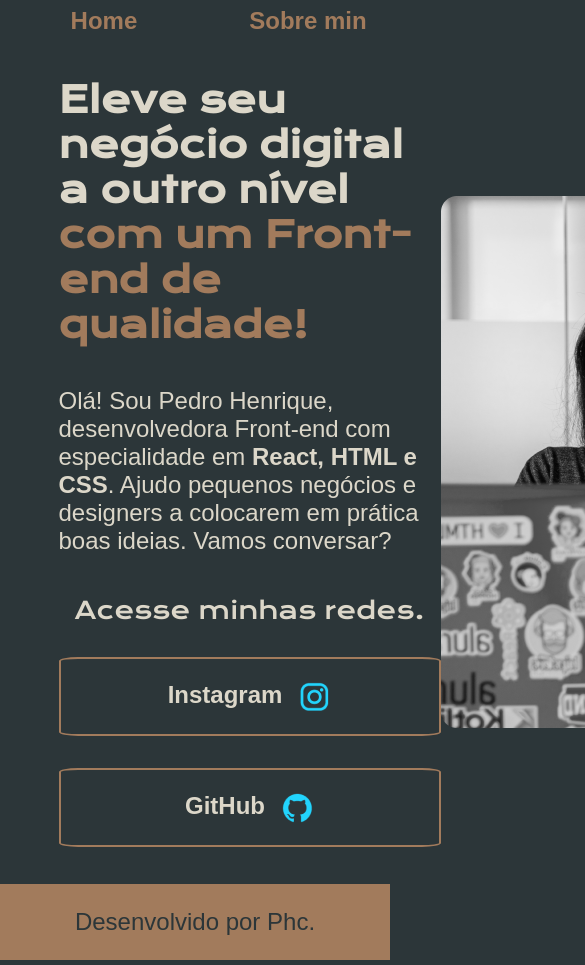
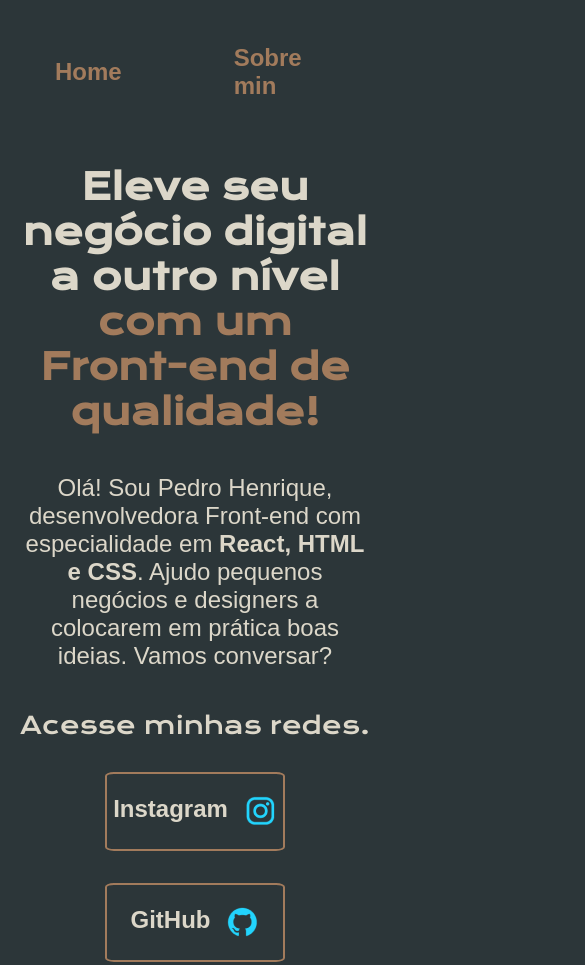
Before and after one commit to phcdev2023/R_alura, a plain HTML site: page index.html in a window 390 px wide. Shown: the top 965 px of the page, 585 px wide, since content can reach past the window. Drawn offline with nearby package versions, Linux system fonts and the light colour scheme.

Commit message:
commit final

```diff
--- a/index.html
+++ b/index.html
@@ -21,15 +21,15 @@
             <h2 class="apresentacao__subtitulo">
                 Acesse minhas redes.
             </h2>
-            <a class="apresentacao__links__link" href="https://instagram.com/phc_hc">Instagram
+            <a class="apresentacao__links__navegacao" href="https://instagram.com/phc_hc">Instagram
                 <img src="./assets/instagram.png">
             </a>
-            <a class="apresentacao__links__link" href="https://GitHub.com/phcdev2023">GitHub
+            <a class="apresentacao__links__navegacao" href="https://GitHub.com/phcdev2023">GitHub
                 <img src="./assets/github.png">
             </a>
         </div>
     </section>
-        <img src="./assets/Rectangle 47.png" alt="Foto da joana programando">
+        <img class="apresentacao__imagem" src="./assets/Rectangle 47.png" alt="Foto da joana programando">
     </main>
     <footer class="rodape">
         <p>Desenvolvido por Phc.</p>
--- a/styles/style.css
+++ b/styles/style.css
@@ -35,7 +35,7 @@ body{
 .cabecalho__menu__link{
     color:var(--cor-terciaria);
     font-family: var(--fonte-secundaria);
-    font-size: 24px;
+    font-size: 1.5rem;
     font-weight: 600;
     padding: 5px 16px;
     text-decoration: none;
@@ -50,22 +50,23 @@ body{
     display: flex;
     align-items: center;
     justify-content: space-between;
+    gap: 82px;
 }
 
 .apresentacao__conteudo{
-    width: 645px;
+    width: 50%;
     display: flex;
     flex-direction: column;
     gap: 40px;
 }
 
 .apresentacao__conteudo__titulo{
-    font-size: 36px;
+    font-size: 2.25rem;
     font-family: var(--fonte-primaria);
 }
 
 .apresentacao__conteudo__texto{
-    font-size: 24px;
+    font-size: 1.5rem;
     font-family: var(--fonte-secundaria);
 }
 
@@ -81,18 +82,18 @@ body{
     font-size: 24px;
     font-family: var(--fonte-primaria);
     font-weight: 400;
-    font-size: 24px;
+    font-size: 1.5rem;
 }
 
-.apresentacao__links__link{
+.apresentacao__links__navegacao{
     border: 2px solid var(--cor-terciaria);
     display: flex;
     justify-content: center;
     gap: 16px;
-    width: 378px;
+    width: 50%;
     text-align: center;
     border-radius: 5%;
-    font-size: 24px;
+    font-size: 1.5rem;
     padding: 21.5px 0px;
     text-decoration: none;
     color:var(--cor-secundaria);
@@ -100,10 +101,14 @@ body{
     font-weight: 600;
 }
 
-.apresentacao__links__link:hover{
+.apresentacao__links__navegacao:hover{
     background-color: var(--cor-hover);
     color: black;
     transition: 0.5s;
+}
+
+.apresentacao__imagem{
+    width: 50%;
 }
 
 .rodape{
@@ -113,5 +118,26 @@ body{
     background-color: var(--cor-terciaria);
     padding: 24px;
     font-family: var(--fonte-secundaria);
-    font-size: 24px;
+    font-size: 1.5rem;
 }
+@media (max-width: 1200px){
+    .cabecalho{
+        padding: 10%;
+    }
+
+    .apresentacao{
+        flex-direction: column;
+        align-items: center;
+        gap: 40px;
+        padding: 5%;
+    }
+
+    .cabecalho__menu{
+        justify-content: center;
+    }
+
+    .apresentacao__conteudo{
+        width: auto;
+        text-align: center;
+    }
+}
```
